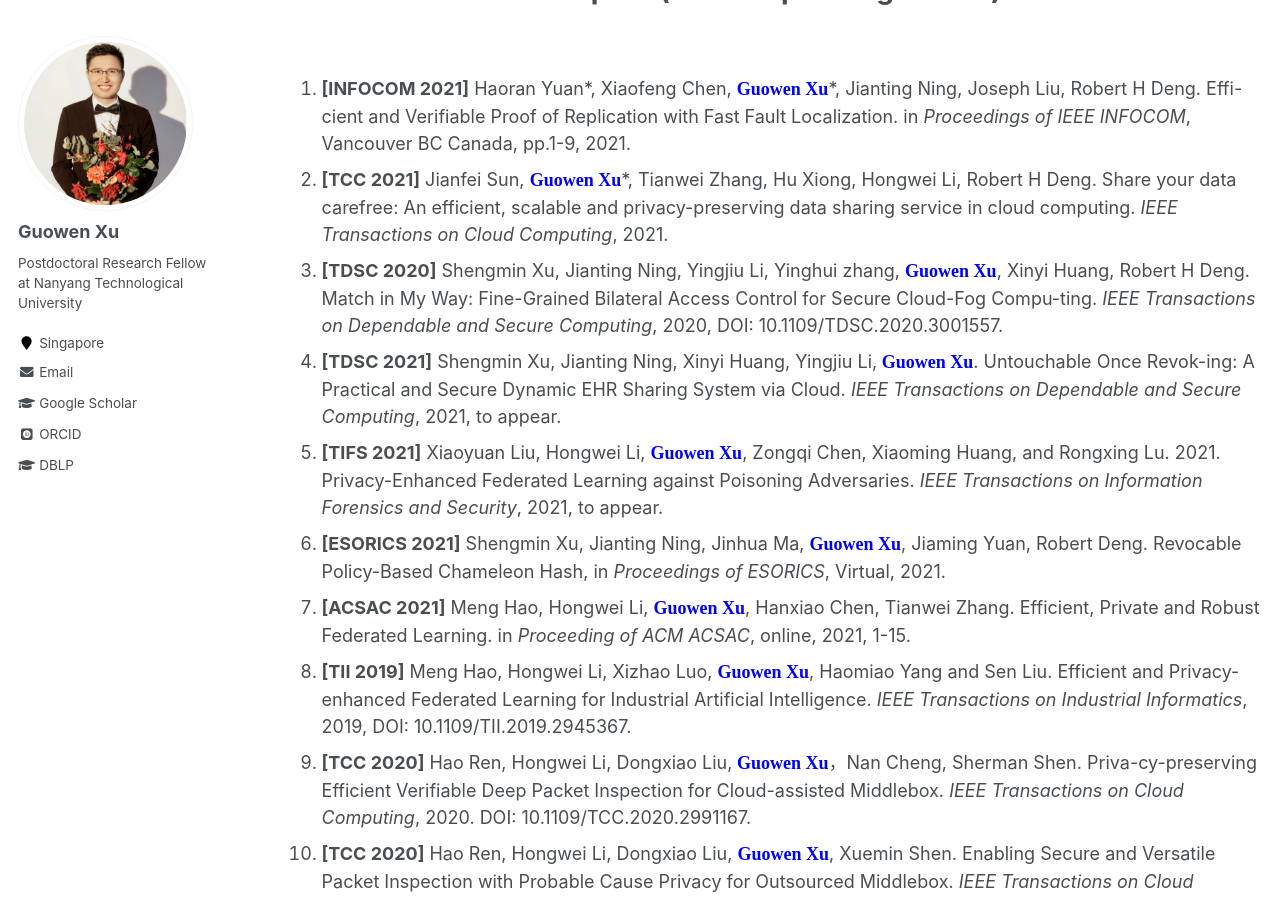
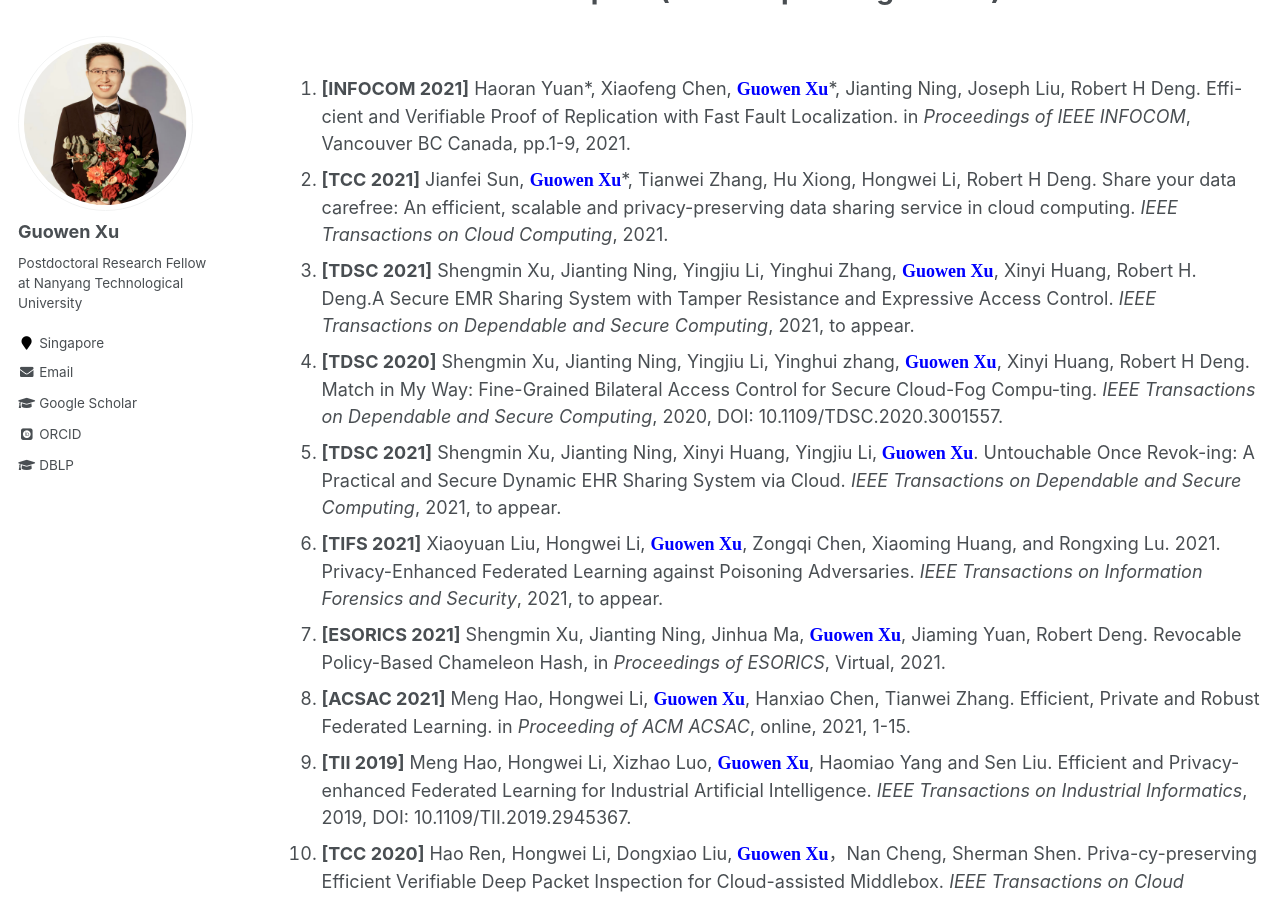
Before and after one commit to Guowen-xu/guowen-xu.github.io, a Jekyll site: the page built from _pages/publications.md, in a window 1280 px wide and 900 px high, scrolled down 1611 px. Built offline with Jekyll 4.4.1, drawn with Linux system fonts in a browser that asks for light colours; some web fonts are replaced.

Commit message:
Update publications.md

```diff
--- a/_pages/publications.md
+++ b/_pages/publications.md
@@ -40,17 +40,18 @@ You can find my articles on my [Google Scholar](https://scholar.google.com.hk/ci
 
 1. **[INFOCOM 2021]** Haoran Yuan\*, Xiaofeng Chen, **<font face="Times New Roman" color=blue size=4> Guowen Xu</font>**\*, Jianting Ning, Joseph Liu, Robert H Deng.  Effi-cient and Verifiable Proof of Replication with Fast Fault Localization. in *Proceedings of IEEE INFOCOM*, Vancouver BC Canada, pp.1-9, 2021.
 2. **[TCC 2021]** Jianfei Sun,  **<font face="Times New Roman" color=blue size=4> Guowen Xu</font>**\*, Tianwei Zhang, Hu Xiong, Hongwei Li, Robert H Deng. Share your data carefree: An efficient, scalable and privacy-preserving data sharing service in cloud computing. *IEEE Transactions on Cloud Computing*, 2021.
-3. **[TDSC 2020]** Shengmin Xu, Jianting Ning, Yingjiu Li, Yinghui zhang, **<font face="Times New Roman" color=blue size=4> Guowen Xu</font>**, Xinyi Huang, Robert H Deng. Match in My Way: Fine-Grained Bilateral Access Control for Secure Cloud-Fog Compu-ting. *IEEE Transactions on Dependable and Secure Computing*, 2020, DOI: 10.1109/TDSC.2020.3001557.
-4.  **[TDSC 2021]** Shengmin Xu, Jianting Ning, Xinyi Huang, Yingjiu Li,**<font face="Times New Roman" color=blue size=4> Guowen Xu</font>**. Untouchable Once Revok-ing: A Practical and Secure Dynamic EHR Sharing System via Cloud. *IEEE Transactions on Dependable and Secure Computing*, 2021, to appear.
-5.  **[TIFS 2021]** Xiaoyuan Liu, Hongwei Li, **<font face="Times New Roman" color=blue size=4> Guowen Xu</font>**, Zongqi Chen, Xiaoming Huang, and Rongxing Lu. 2021. Privacy-Enhanced Federated Learning against Poisoning Adversaries. *IEEE Transactions on Information Forensics and Security*, 2021, to appear.
-6.  **[ESORICS 2021]** Shengmin Xu, Jianting Ning, Jinhua Ma, **<font face="Times New Roman" color=blue size=4> Guowen Xu</font>**, Jiaming Yuan, Robert Deng. Revocable Policy-Based Chameleon Hash, in *Proceedings of ESORICS*, Virtual, 2021.
-7.  **[ACSAC 2021]** Meng Hao, Hongwei Li,  **<font face="Times New Roman" color=blue size=4> Guowen Xu</font>**, Hanxiao Chen, Tianwei Zhang. Efficient, Private and Robust Federated Learning. in *Proceeding of ACM ACSAC*, online, 2021, 1-15.
-8.  **[TII 2019]** Meng Hao, Hongwei Li, Xizhao Luo, **<font face="Times New Roman" color=blue size=4> Guowen Xu</font>**, Haomiao Yang and Sen Liu. Efficient and Privacy-enhanced Federated Learning for Industrial Artificial Intelligence. *IEEE Transactions on Industrial Informatics*, 2019, DOI: 10.1109/TII.2019.2945367.
-9.  **[TCC 2020]** Hao Ren, Hongwei Li, Dongxiao Liu,**<font face="Times New Roman" color=blue size=4> Guowen Xu</font>**，Nan Cheng, Sherman Shen. Priva-cy-preserving Efficient Verifiable Deep Packet Inspection for Cloud-assisted Middlebox. *IEEE Transactions on Cloud Computing*, 2020. DOI: 10.1109/TCC.2020.2991167.
-10.  **[TCC 2020]** Hao Ren, Hongwei Li, Dongxiao Liu, **<font face="Times New Roman" color=blue size=4> Guowen Xu</font>**, Xuemin Shen. Enabling Secure and Versatile Packet Inspection with Probable Cause Privacy for Outsourced Middlebox. *IEEE Transactions on Cloud Computing*, 2020. DOI: 10.1109/TCC.2021.3059026.
-11.  **[TCC 2021]** Guiqiang Hu, Hongwei Li,**<font face="Times New Roman" color=blue size=4> Guowen Xu</font>**, Xinqiang Ma. Enabling Simultaneous Content Regula-tion and Privacy Protection for Cloud Storage Image. *IEEE Transactions on Cloud Computing*, 2021. DOI: 10.1109/TCC.2021.3081564.
-12.  **[TII 2020]** Haoxiao Chen, Hongwei Li, Guishan Dong, Meng Hao, **<font face="Times New Roman" color=blue size=4> Guowen Xu</font>**, Xiaoming Huang, Zhe Liu. Practical Membership Inference Attack Against Collaborative Inference in Industrial IoT. *IEEE Transactions on Industrial Informatics*, 2020, DOI: 10.1109/TII.2020.3046648.
-13.  **[TCSVT 2021]** Shangwei Guo, Tianwei Zhang, **<font face="Times New Roman" color=blue size=4> Guowen Xu</font>**, Han Yu, Tao Xiang, Yang Liu. Topology-aware Differential Privacy for Decentralized Image Classification. *IEEE Transactions on Circuits and Systems for Video Technology*, 2021, DOI:10.1109/TCSVT.2021.3105723.
-14. **[IoT-J 2020]** Yiran Li, Hongwei Li, **<font face="Times New Roman" color=blue size=4> Guowen Xu</font>**, Tao Xiang, Xiaoming Huang, Rongxing Lu. Towards Secure and Privacy-Preserving Distributed Deep Learning in Fog-Cloud Computing. *IEEE Internet of things journal*, 2020, DOI: 10.1109/JIOT.2020.3012480.
-15. **[IoT-J 2020]** Xiaoyuan Liu, Hongwei Li, **<font face="Times New Roman" color=blue size=4> Guowen Xu</font>**, Sen Liu, Zhe Liu, Rongxing Lu. PADL: Privacy-aware and Asynchronous Deep Learning for IoT Applications[J]. *IEEE Internet of things journal*, 2020, DOI: 10.1109/JIOT.2020.2981379.
-16. **[IoT-J 2021]** Jianfei Sun, Dajiang Chen, Ning Zhang, **<font face="Times New Roman" color=blue size=4> Guowen Xu</font>**, Mingjian Tang, Xuyun Nie, Mingsheng Cao. A Privacy-aware and Traceable Fine-grained Data Delivery System in Cloud-assisted Healthcare IIoT. *IEEE Internet of things journal*, 2021, to appear.
+3. **[TDSC 2021]** Shengmin Xu, Jianting Ning, Yingjiu Li, Yinghui Zhang,  **<font face="Times New Roman" color=blue size=4> Guowen Xu</font>**, Xinyi Huang, Robert H. Deng.A Secure EMR Sharing System with Tamper Resistance and Expressive Access Control.  *IEEE Transactions on Dependable and Secure Computing*, 2021, to appear.
+4. **[TDSC 2020]** Shengmin Xu, Jianting Ning, Yingjiu Li, Yinghui zhang, **<font face="Times New Roman" color=blue size=4> Guowen Xu</font>**, Xinyi Huang, Robert H Deng. Match in My Way: Fine-Grained Bilateral Access Control for Secure Cloud-Fog Compu-ting. *IEEE Transactions on Dependable and Secure Computing*, 2020, DOI: 10.1109/TDSC.2020.3001557.
+5.  **[TDSC 2021]** Shengmin Xu, Jianting Ning, Xinyi Huang, Yingjiu Li,**<font face="Times New Roman" color=blue size=4> Guowen Xu</font>**. Untouchable Once Revok-ing: A Practical and Secure Dynamic EHR Sharing System via Cloud. *IEEE Transactions on Dependable and Secure Computing*, 2021, to appear.
+6.  **[TIFS 2021]** Xiaoyuan Liu, Hongwei Li, **<font face="Times New Roman" color=blue size=4> Guowen Xu</font>**, Zongqi Chen, Xiaoming Huang, and Rongxing Lu. 2021. Privacy-Enhanced Federated Learning against Poisoning Adversaries. *IEEE Transactions on Information Forensics and Security*, 2021, to appear.
+7.  **[ESORICS 2021]** Shengmin Xu, Jianting Ning, Jinhua Ma, **<font face="Times New Roman" color=blue size=4> Guowen Xu</font>**, Jiaming Yuan, Robert Deng. Revocable Policy-Based Chameleon Hash, in *Proceedings of ESORICS*, Virtual, 2021.
+8.  **[ACSAC 2021]** Meng Hao, Hongwei Li,  **<font face="Times New Roman" color=blue size=4> Guowen Xu</font>**, Hanxiao Chen, Tianwei Zhang. Efficient, Private and Robust Federated Learning. in *Proceeding of ACM ACSAC*, online, 2021, 1-15.
+9.  **[TII 2019]** Meng Hao, Hongwei Li, Xizhao Luo, **<font face="Times New Roman" color=blue size=4> Guowen Xu</font>**, Haomiao Yang and Sen Liu. Efficient and Privacy-enhanced Federated Learning for Industrial Artificial Intelligence. *IEEE Transactions on Industrial Informatics*, 2019, DOI: 10.1109/TII.2019.2945367.
+10.  **[TCC 2020]** Hao Ren, Hongwei Li, Dongxiao Liu,**<font face="Times New Roman" color=blue size=4> Guowen Xu</font>**，Nan Cheng, Sherman Shen. Priva-cy-preserving Efficient Verifiable Deep Packet Inspection for Cloud-assisted Middlebox. *IEEE Transactions on Cloud Computing*, 2020. DOI: 10.1109/TCC.2020.2991167.
+11.  **[TCC 2020]** Hao Ren, Hongwei Li, Dongxiao Liu, **<font face="Times New Roman" color=blue size=4> Guowen Xu</font>**, Xuemin Shen. Enabling Secure and Versatile Packet Inspection with Probable Cause Privacy for Outsourced Middlebox. *IEEE Transactions on Cloud Computing*, 2020. DOI: 10.1109/TCC.2021.3059026.
+12.  **[TCC 2021]** Guiqiang Hu, Hongwei Li,**<font face="Times New Roman" color=blue size=4> Guowen Xu</font>**, Xinqiang Ma. Enabling Simultaneous Content Regula-tion and Privacy Protection for Cloud Storage Image. *IEEE Transactions on Cloud Computing*, 2021. DOI: 10.1109/TCC.2021.3081564.
+13.  **[TII 2020]** Haoxiao Chen, Hongwei Li, Guishan Dong, Meng Hao, **<font face="Times New Roman" color=blue size=4> Guowen Xu</font>**, Xiaoming Huang, Zhe Liu. Practical Membership Inference Attack Against Collaborative Inference in Industrial IoT. *IEEE Transactions on Industrial Informatics*, 2020, DOI: 10.1109/TII.2020.3046648.
+14.  **[TCSVT 2021]** Shangwei Guo, Tianwei Zhang, **<font face="Times New Roman" color=blue size=4> Guowen Xu</font>**, Han Yu, Tao Xiang, Yang Liu. Topology-aware Differential Privacy for Decentralized Image Classification. *IEEE Transactions on Circuits and Systems for Video Technology*, 2021, DOI:10.1109/TCSVT.2021.3105723.
+15. **[IoT-J 2020]** Yiran Li, Hongwei Li, **<font face="Times New Roman" color=blue size=4> Guowen Xu</font>**, Tao Xiang, Xiaoming Huang, Rongxing Lu. Towards Secure and Privacy-Preserving Distributed Deep Learning in Fog-Cloud Computing. *IEEE Internet of things journal*, 2020, DOI: 10.1109/JIOT.2020.3012480.
+16. **[IoT-J 2020]** Xiaoyuan Liu, Hongwei Li, **<font face="Times New Roman" color=blue size=4> Guowen Xu</font>**, Sen Liu, Zhe Liu, Rongxing Lu. PADL: Privacy-aware and Asynchronous Deep Learning for IoT Applications[J]. *IEEE Internet of things journal*, 2020, DOI: 10.1109/JIOT.2020.2981379.
+17. **[IoT-J 2021]** Jianfei Sun, Dajiang Chen, Ning Zhang, **<font face="Times New Roman" color=blue size=4> Guowen Xu</font>**, Mingjian Tang, Xuyun Nie, Mingsheng Cao. A Privacy-aware and Traceable Fine-grained Data Delivery System in Cloud-assisted Healthcare IIoT. *IEEE Internet of things journal*, 2021, to appear.
```
